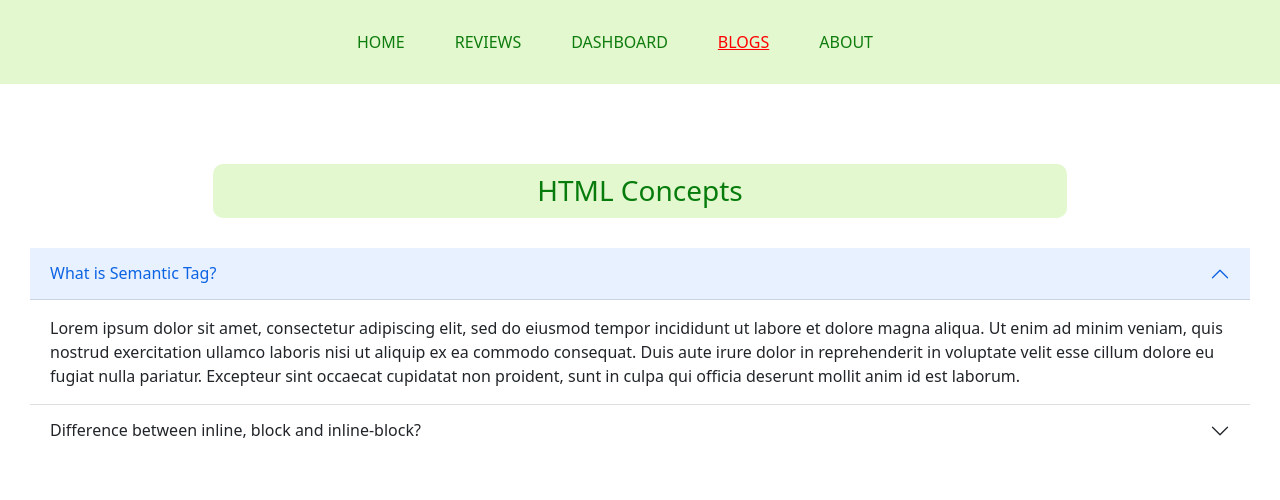
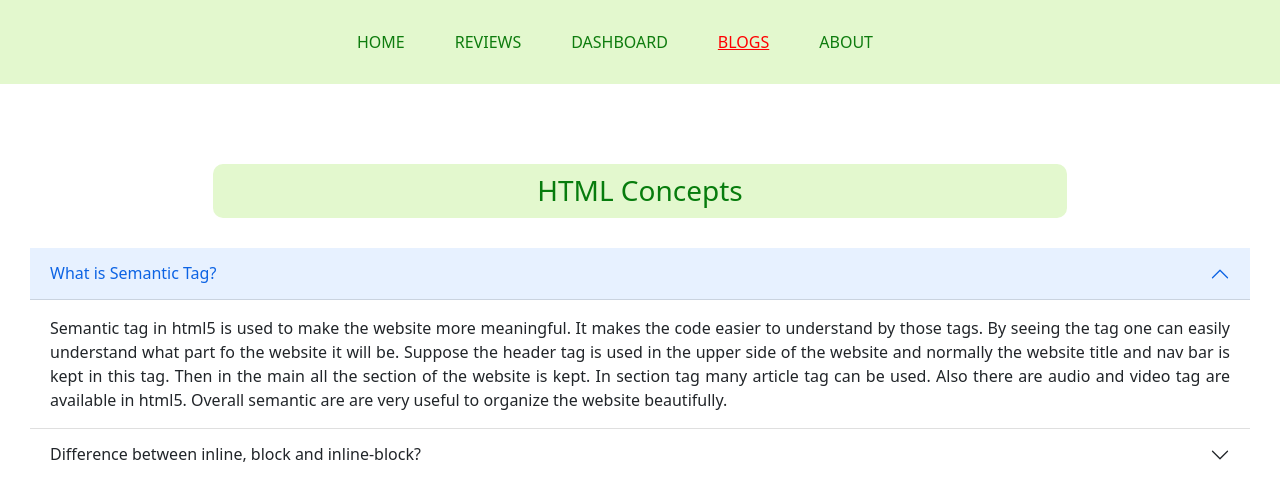
Before and after one commit to ariful892/Computer-hut, a React (Create React App) app: page /blogs in a window 1280 px wide. Shown: the top 500 px of the page. Built offline with nearby package versions, Linux system fonts and the light colour scheme.

Commit message:
blogs route added

```diff
--- a/src/components/Blogs/Blogs.css
+++ b/src/components/Blogs/Blogs.css
@@ -6,3 +6,7 @@
     text-align: center;
     margin-bottom: 30px;
 }
+
+.blog {
+    text-align: justify;
+}
--- a/src/components/Blogs/Blogs.js
+++ b/src/components/Blogs/Blogs.js
@@ -6,29 +6,17 @@ const Blogs = () => {
     return (
         <div className='blogs'>
             <h2 className='review-title'>HTML Concepts</h2>
-            <Accordion defaultActiveKey="0" flush>
+            <Accordion defaultActiveKey="0" flush className='blog'>
                 <Accordion.Item eventKey="0">
                     <Accordion.Header>What is Semantic Tag?</Accordion.Header>
                     <Accordion.Body>
-                        Lorem ipsum dolor sit amet, consectetur adipiscing elit, sed do eiusmod
-                        tempor incididunt ut labore et dolore magna aliqua. Ut enim ad minim
-                        veniam, quis nostrud exercitation ullamco laboris nisi ut aliquip ex ea
-                        commodo consequat. Duis aute irure dolor in reprehenderit in voluptate
-                        velit esse cillum dolore eu fugiat nulla pariatur. Excepteur sint occaecat
-                        cupidatat non proident, sunt in culpa qui officia deserunt mollit anim id
-                        est laborum.
+                        Semantic tag in html5 is used to make the website more meaningful. It makes the code easier to understand by those tags. By seeing the tag one can easily understand what part fo the website it will be. Suppose the header tag is used in the upper side of the website and normally the website title and nav bar is kept in this tag. Then in the main all the section of the website is kept. In section tag many article tag can be used. Also there are audio and video tag are available in html5. Overall semantic are are very useful to organize the website beautifully.
                     </Accordion.Body>
                 </Accordion.Item>
                 <Accordion.Item eventKey="1">
                     <Accordion.Header>Difference between inline, block and inline-block?</Accordion.Header>
                     <Accordion.Body>
-                        Lorem ipsum dolor sit amet, consectetur adipiscing elit, sed do eiusmod
-                        tempor incididunt ut labore et dolore magna aliqua. Ut enim ad minim
-                        veniam, quis nostrud exercitation ullamco laboris nisi ut aliquip ex ea
-                        commodo consequat. Duis aute irure dolor in reprehenderit in voluptate
-                        velit esse cillum dolore eu fugiat nulla pariatur. Excepteur sint occaecat
-                        cupidatat non proident, sunt in culpa qui officia deserunt mollit anim id
-                        est laborum.
+                        The main main difference between inline,inline-block and block element is height - width. In inline element it takes the fixed height and width. We can not set height and width in inline element .The inline elements stay beside one another they don't create a new line. The inline-block element is like inline element but it act like block element. They also go beside one another but we can set height width in them. The block element takes the full width of the line and one specific element take one single line . We can set height width margin padding everything in block element.
                     </Accordion.Body>
                 </Accordion.Item>
             </Accordion>
```
